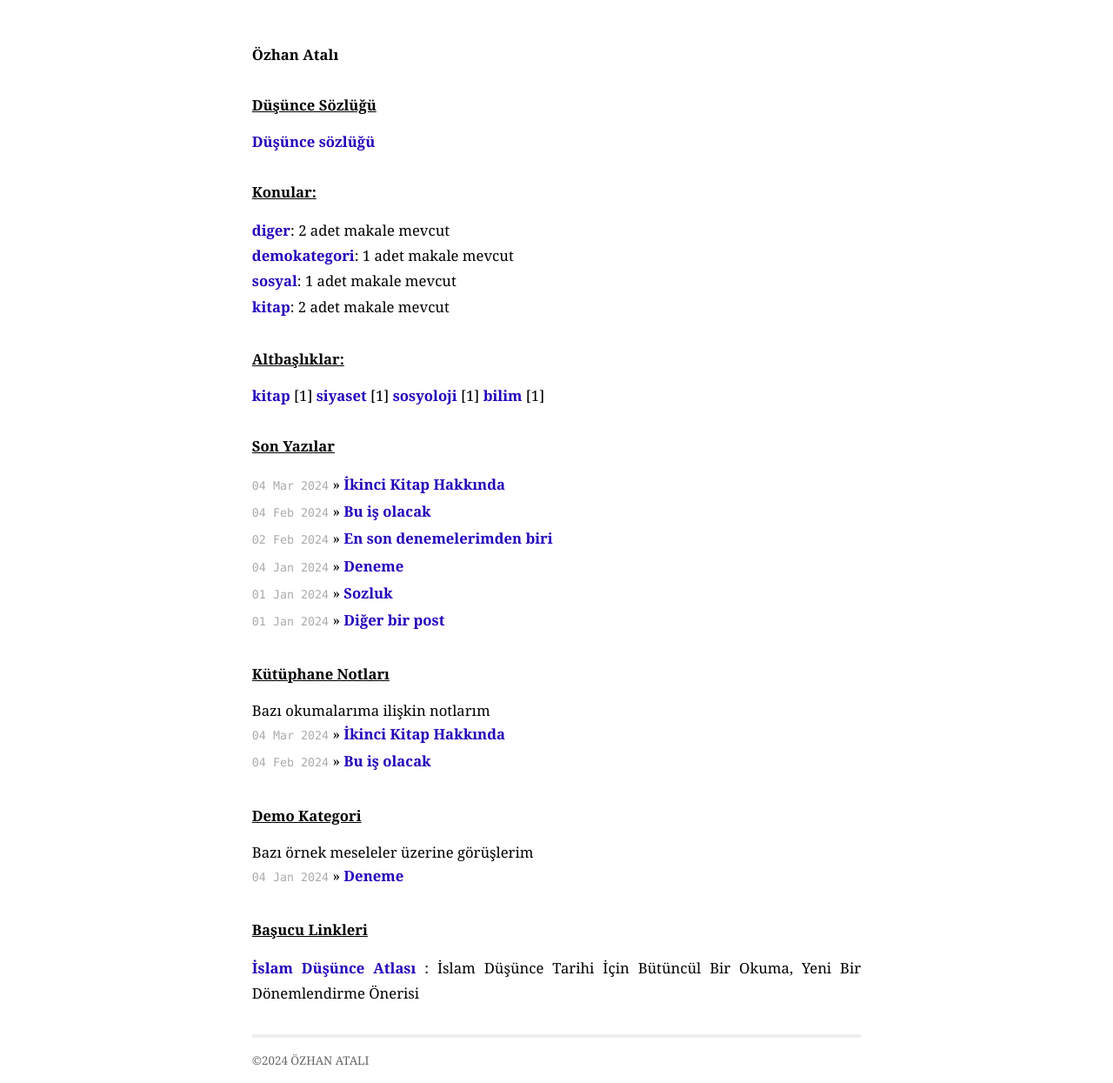
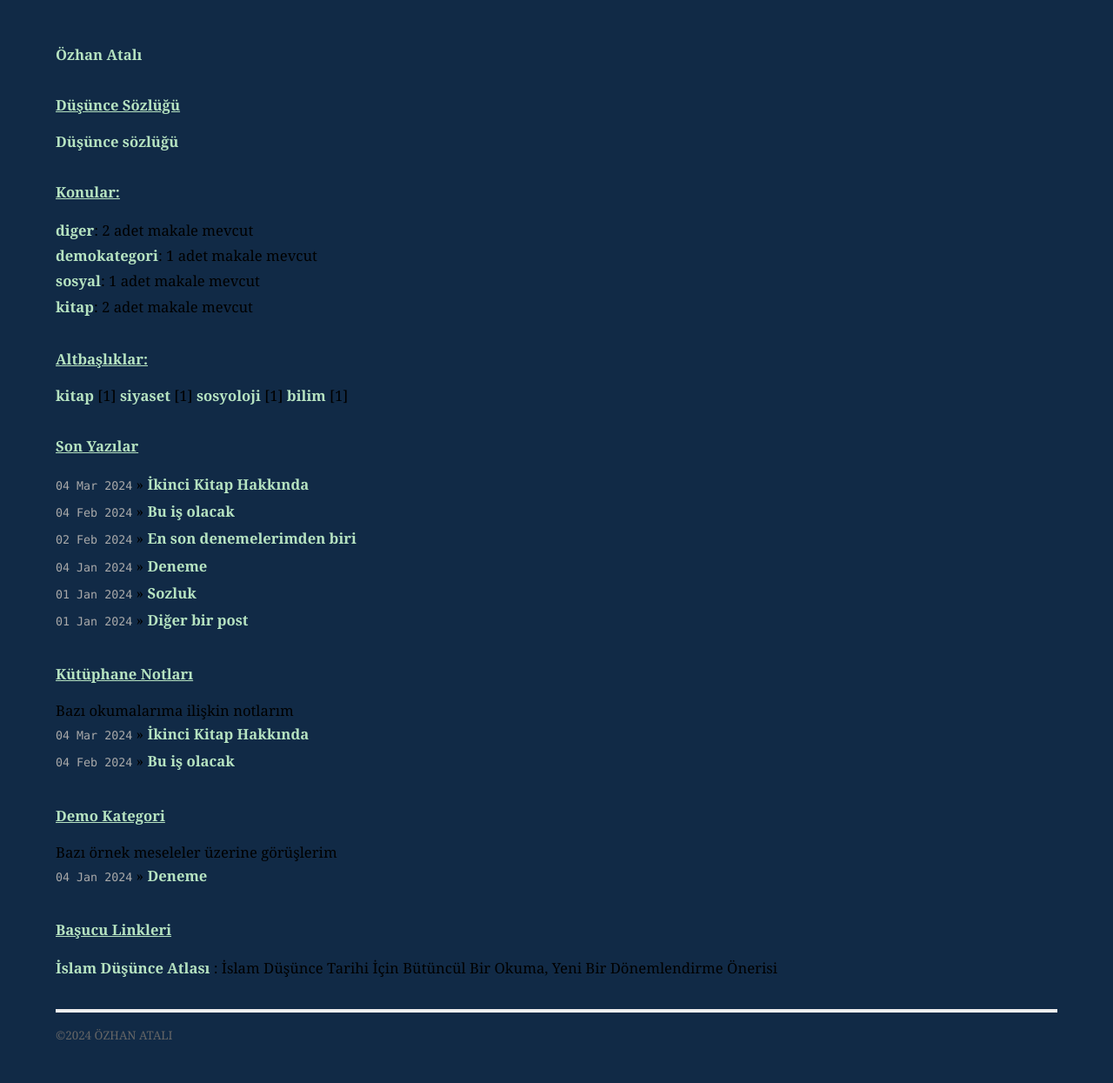
Before and after one commit to ozhanatali/ozhanatali.github.io, a Jekyll site: the page built from index.html, in a window 1280 px wide. Shown: the whole page at 87% size. Built offline with Jekyll 4.4.1, drawn with Linux system fonts in a browser that asks for light colours; after the commit the page ends 1216 px from its top, so only the background shows below that.

Commit message:
Update screen.css

```diff
--- a/css/screen.css
+++ b/css/screen.css
@@ -171,37 +171,52 @@ ul.posts {
 /*****************************************************************************/
 
 
-@media only screen and (max-width: 768px) {
-  /* For mobile phones: */
+@media only screen  {
 
   body {
-    background-color: #112a46;
+    background-color: #112A46;
   }
 
   .site {
 
-    width: 95%;
+    width: 90%;
   }
 
 a {
-  color: #f6cbdc;
+  color: #B6E3C1;
   text-decoration:none;
   font-weight: bold;
 }
 
 a:hover {
-  color: #f6cbdc;
+  color: #B6E3C1;
   text-decoration:underline;
 }
 
 a:visited {
-  color: #f6cbdc;
+  color: #B6E3C1;
 }
 
 
 ul.posts {
-  color: #a4bfdb;
+  color: ##FFFFFF;
+}
 
+ul.posts span {
+  color: ##FFFFFF;
+}
+
+
+.site .title a {
+  color: #B6E3C1;
+}
+
+h1, h2, h3, h4, h5, h6 {
+    color: #B6E3C1;
+}
+
+.site .footer {
+  color: ##FFFFFF;
 }
 
 
```
